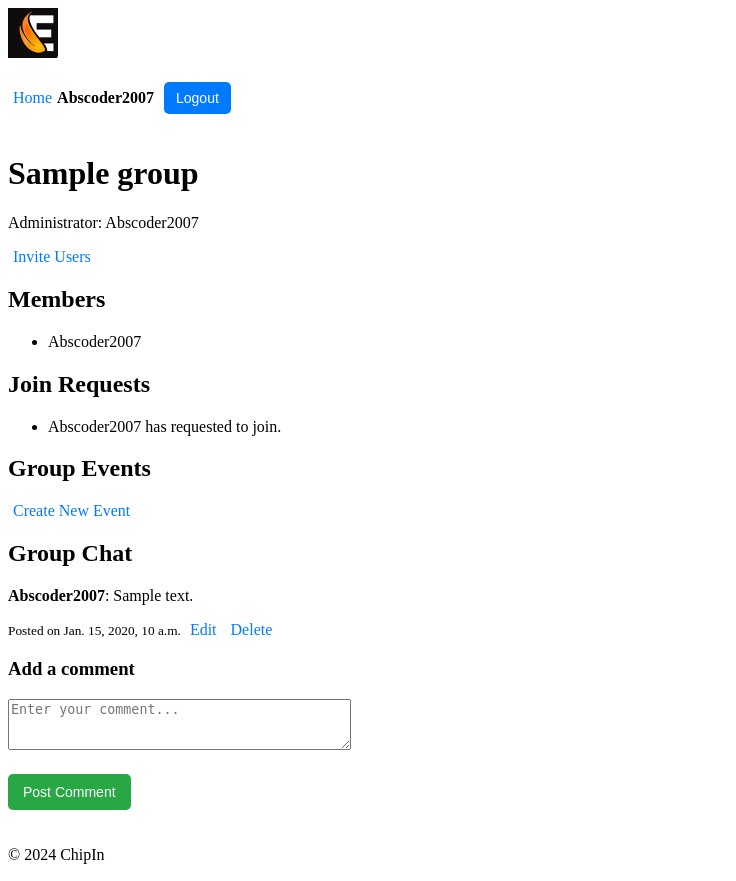
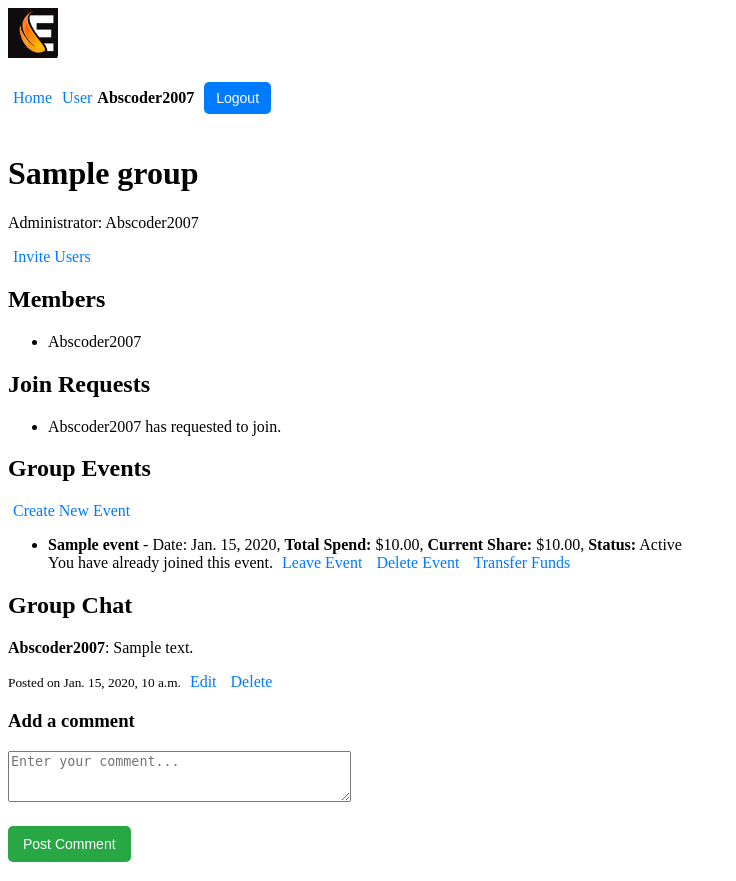
Before and after one commit to AR789-2/SSA, a Django app: page /chipin/group/1/ in a window 1280 px wide. Shown: the top 881 px of the page, without its empty margins (0-736 px from the left). Run offline with Django 5.2, Linux system fonts and the light colour scheme; a user stored in the database is signed in; data comes from the database, SQL or seed files in the repository; both versions use the stored data as it was after the commit; tables that the repository leaves empty hold one stand-in row (values such as "Sample post").

Commit message:
The Seven deadly commissions

```diff
--- a/chipin/models.py
+++ b/chipin/models.py
@@ -31,7 +31,7 @@
     name = models.CharField(max_length=100)
     date = models.DateField()
     total_spend = models.DecimalField(max_digits=10, decimal_places=2)
-    status = models.CharField(max_length=20, default='Pending')  # Can be 'Pending' or 'Active'
+    status = models.CharField(max_length=20, default='Pending')  # Can be 'Pending', 'Active' or 'Archived'
     group = models.ForeignKey(Group, related_name='events', on_delete=models.CASCADE)
     members = models.ManyToManyField(User, related_name='event_memberships', blank=True)
 
--- a/chipin/templates/chipin/base.html
+++ b/chipin/templates/chipin/base.html
@@ -12,7 +12,7 @@
         </div>
         <div class="user-info">
             {% if request.user.is_authenticated %}
-                <a href="{% url 'chipin:home' %}">Home</a> <span>{{ request.user.profile.nickname }}</span>
+                <a href="{% url 'chipin:home' %}">Home</a><a href="{% url 'users:user' %}">User</a> <span>{{ request.user.profile.nickname }}</span>
                 <form action="{% url 'users:logout' %}" method="post">
                     {% csrf_token %}
                     <button type="submit">Logout</button>
--- a/chipin/templates/chipin/group_detail.html
+++ b/chipin/templates/chipin/group_detail.html
@@ -64,6 +64,11 @@
                 {% if request.user == group.admin %}
                     <a href="{% url 'chipin:delete_event' group.id event.id %}" class="btn btn-danger" onclick="return confirm('Are you sure you want to delete this event?');">Delete Event</a>
                 {% endif %}
+                {% if request.user == group.admin and info.status == 'Active' %}
+                <a href="{% url 'chipin:transfer_funds' group.id event.id %}" class="btn btn-success" onclick="return confirm('Transfer funds for this event? This action is irreversible.');">
+                    Transfer Funds
+                </a>
+                {% endif %}
             </li>
         {% endfor %}
     </ul>
--- a/chipin/urls.py
+++ b/chipin/urls.py
@@ -20,4 +20,5 @@
    path('group/<int:group_id>/event/<int:event_id>/update_status/', views.update_event_status, name='update_event_status'),
    path('group/<int:group_id>/event/<int:event_id>/leave/', views.leave_event, name='leave_event'),
    path('group/<int:group_id>/event/<int:event_id>/delete/', views.delete_event, name='delete_event'),
+   path('group/<int:group_id>/event/<int:event_id>/transfer_funds/', views.transfer_funds, name='transfer_funds'),
 ]
--- a/chipin/views.py
+++ b/chipin/views.py
@@ -13,6 +13,59 @@
 from .models import Group, Comment
 from .forms import CommentForm
 from .models import Event
+from django.shortcuts import get_object_or_404, redirect
+from django.db import transaction
+from chipin.models import Event
+from users.models import Transaction
+from datetime import datetime
+
+@login_required
+def transfer_funds(request, group_id, event_id):
+    group = get_object_or_404(Group, id=group_id)
+    if request.user != group.admin:
+        messages.error(request, "Only the group administrator can use this.")
+        return redirect('chipin:group_detail', group_id=group.id)
+    else:
+        #events = group.events.all()
+        event = get_object_or_404(Event, id=event_id, group=group)
+        event_share_info = {}
+        comments = group.comments.all().order_by('-created_at')
+        form = CommentForm()
+        comment_to_edit = None
+        event_share = event.calculate_share()
+        user_eligible = request.user.profile.max_spend >= event_share
+        user_has_joined = request.user in event.members.all()
+        event_share_info[event] = {
+            'share': event_share,
+            'eligible': user_eligible,
+            'status': event.status,
+            'joined': user_has_joined
+        }
+
+        trans_done = True
+        trans_data = []
+        for mem in group.members.all():
+            profile = mem.profile
+            amount = event_share
+            if profile.balance >= amount:
+                trans_data.append(mem)
+            else:
+                trans_done = False
+
+        if trans_done:
+            for mem in trans_data:
+                profile = mem.profile
+                amount = event_share
+                profile.balance -= amount
+                profile.save()
+                Transaction.objects.create(user=mem, amount=amount)
+            messages.success(request, f"Transaction Successful.")
+            event.status = "Archived"
+            event.save()
+        else:
+            messages.error(request, "INVALID FUNDS.")
+
+        return redirect('chipin:group_detail', group_id=group.id)
 
 @login_required
 def group_detail(request, group_id, edit_comment_id=None):
@@ -305,7 +358,7 @@
         form = GroupCreationForm(user=request.user)
     return render(request, 'chipin/create_group.html', {'form': form})
 
-@login_required
+'''@login_required
 def group_detail(request, group_id, edit_comment_id=None):
     group = get_object_or_404(Group, id=group_id)
     comments = group.comments.all().order_by('-created_at')  # Fetch all comments for the group
@@ -333,7 +386,7 @@
         'comments': comments,
         'form': form,
         'comment_to_edit': comment_to_edit,
-    })
+    })'''
 
 @login_required
 def delete_group(request, group_id):
--- a/users/views.py
+++ b/users/views.py
@@ -82,7 +82,7 @@
     profile = request.user.profile
     return render(request, 'users/user.html', {
         'user': request.user,
-        'balance': profile.balance
+        'balance': profile.balance,
     })
 
 @login_required(login_url='users:login')
```
Also changed, not shown: db.sqlite3.
